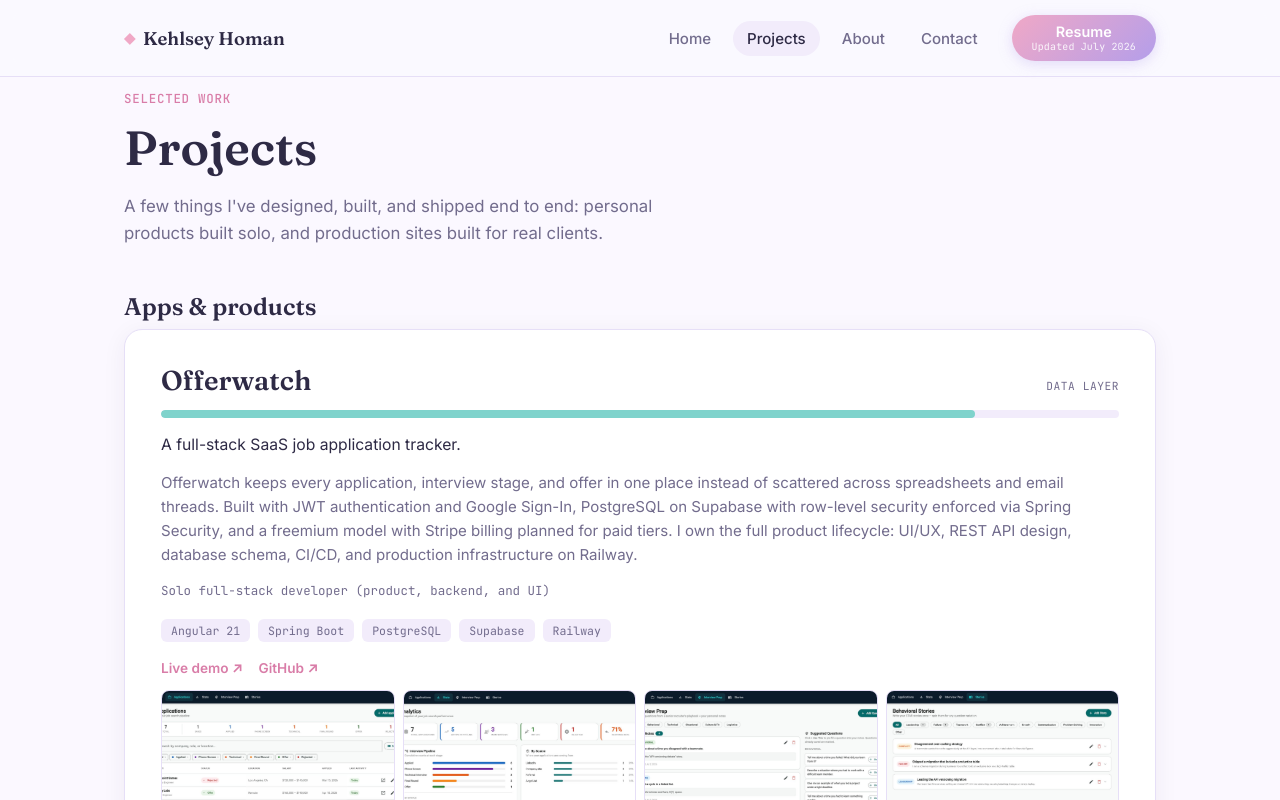
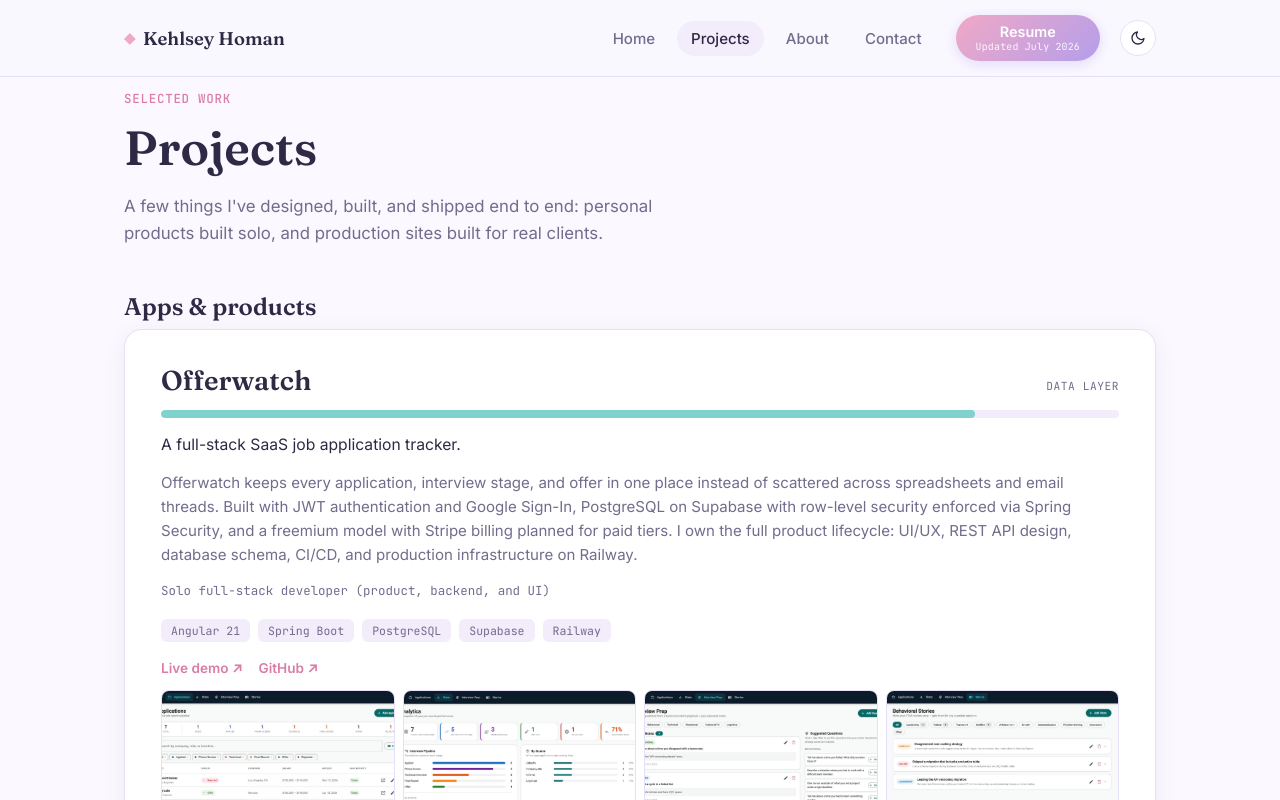
Before and after one commit to KehlseyHoman/Kehlsey-Portfolio, a React (Vite) app: page /projects in a window 1280 px wide. Shown: the top 800 px of the page. Built offline with nearby package versions, Linux system fonts and the light colour scheme.

Commit message:
adding dark mode, analytics

```diff
--- a/index.html
+++ b/index.html
@@ -2,7 +2,22 @@
 <html lang="en">
   <head>
     <meta charset="UTF-8" />
+    <script>
+      (function () {
+        try {
+          var stored = localStorage.getItem('theme');
+          var theme = stored === 'light' || stored === 'dark'
+            ? stored
+            : (window.matchMedia('(prefers-color-scheme: dark)').matches ? 'dark' : 'light');
+          document.documentElement.setAttribute('data-theme', theme);
+        } catch (e) {}
+      })();
+    </script>
     <link rel="icon" type="image/svg+xml" href="/favicon.svg" />
+    <link rel="apple-touch-icon" href="/favicon.svg" />
+    <link rel="manifest" href="/site.webmanifest" />
+    <meta name="theme-color" content="#F0A8C6" />
+    <link rel="canonical" href="https://kehlseyhoman.com/" />
     <meta name="viewport" content="width=device-width, initial-scale=1.0" />
     <meta name="description" content="Kehlsey Homan -Full-stack software engineer specializing in React, Angular, and TypeScript." />
 
@@ -24,11 +39,41 @@
     <link rel="preconnect" href="https://fonts.googleapis.com" />
     <link rel="preconnect" href="https://fonts.gstatic.com" crossorigin />
     <link href="https://fonts.googleapis.com/css2?family=Fraunces:opsz,wght@9..144,400;9..144,500;9..144,600;9..144,700&family=Inter:wght@400;500;600;700&family=JetBrains+Mono:wght@400;500&display=swap" rel="stylesheet" />
+
+    <script type="application/ld+json">
+    {
+      "@context": "https://schema.org",
+      "@type": "Person",
+      "name": "Kehlsey Homan",
+      "url": "https://kehlseyhoman.com/",
+      "jobTitle": "Full-Stack Software Engineer",
+      "image": "https://kehlseyhoman.com/og-image.jpg",
+      "sameAs": [
+        "https://github.com/KehlseyHoman",
+        "https://www.linkedin.com/in/kehlsey-homan-55068b159/"
+      ],
+      "address": {
+        "@type": "PostalAddress",
+        "addressLocality": "Detroit",
+        "addressRegion": "MI",
+        "addressCountry": "US"
+      },
+      "knowsAbout": ["React", "Angular", "TypeScript", "JavaScript", "Spring Boot", "Java", "SQL"]
+    }
+    </script>
+
     <title>Kehlsey Homan -Full-Stack Engineer</title>
   </head>
   <body>
     <div id="root"></div>
     <script type="module" src="/src/main.tsx"></script>
+
+    <!--
+      Analytics: sign up for a free account at https://www.goatcounter.com,
+      then swap the data-goatcounter URL below for the code it gives you
+      (it'll look like https://YOURCODE.goatcounter.com/count).
+    -->
+  <script data-goatcounter="https://kehlsey-portfolio.goatcounter.com/count" async src="//gc.zgo.at/count.js"></script>
     <!--
       Static hidden form so Netlify's build-time HTML parser can detect the
       form fields -Netlify only scans plain HTML, not client-rendered React
--- a/src/components/Nav/Nav.css
+++ b/src/components/Nav/Nav.css
@@ -2,7 +2,7 @@
   position: sticky;
   top: 0;
   z-index: 50;
-  background: rgba(250, 249, 255, 0.85);
+  background: var(--nav-bg);
   backdrop-filter: blur(10px);
   border-bottom: 1px solid var(--line);
 }
--- a/src/components/Nav/Nav.tsx
+++ b/src/components/Nav/Nav.tsx
@@ -1,5 +1,6 @@
 import { NavLink } from 'react-router-dom';
 import { RESUME_URL, RESUME_UPDATED } from '../../data/site';
+import ThemeToggle from '../ThemeToggle/ThemeToggle';
 import './Nav.css';
 
 const links = [
@@ -45,6 +46,8 @@ export default function Nav() {
             <span className="nav-resume-label">Resume</span>
             <span className="nav-resume-updated">Updated {RESUME_UPDATED}</span>
           </a>
+
+          <ThemeToggle />
         </div>
       </div>
     </header>
--- a/src/components/ProjectCard/ProjectCard.css
+++ b/src/components/ProjectCard/ProjectCard.css
@@ -38,7 +38,7 @@
 .project-stat-bar {
   height: 8px;
   border-radius: 999px;
-  background: var(--bg-alt);
+  background: var(--chip-bg);
   overflow: hidden;
 }
 
@@ -58,7 +58,7 @@
   text-transform: uppercase;
   letter-spacing: 0.04em;
   color: var(--ink-soft);
-  background: var(--bg-alt);
+  background: var(--chip-bg);
   border: 1px solid var(--line);
   border-radius: 999px;
   padding: 3px 10px;
@@ -96,7 +96,7 @@
   font-size: 0.72rem;
   padding: 4px 10px;
   border-radius: 6px;
-  background: var(--bg-alt);
+  background: var(--chip-bg);
   color: var(--ink-soft);
 }
 
--- a/src/components/TechFlow/TechFlow.css
+++ b/src/components/TechFlow/TechFlow.css
@@ -74,8 +74,10 @@
   left: 50%;
   transform: translateX(-50%) translateY(4px);
   width: 200px;
-  background: var(--ink);
-  color: #fff;
+  background: var(--tooltip-bg);
+  color: var(--tooltip-text);
+  border: 1px solid rgba(255, 255, 255, 0.1);
+  box-shadow: 0 10px 28px rgba(0, 0, 0, 0.3);
   font-family: var(--font-body);
   font-weight: 400;
   font-size: 0.78rem;
@@ -97,7 +99,7 @@
   left: 50%;
   transform: translateX(-50%);
   border: 6px solid transparent;
-  border-top-color: var(--ink);
+  border-top-color: var(--tooltip-bg);
 }
 
 .tech-pill:hover .tech-pill-note,
--- /dev/null
+++ b/src/components/ThemeToggle/ThemeToggle.css
@@ -0,0 +1,19 @@
+.theme-toggle {
+  display: inline-flex;
+  align-items: center;
+  justify-content: center;
+  width: 36px;
+  height: 36px;
+  flex-shrink: 0;
+  border-radius: 50%;
+  border: 1.5px solid var(--line);
+  background: var(--card);
+  color: var(--ink);
+  transition: border-color 0.2s ease, transform 0.15s ease, color 0.2s ease;
+}
+
+.theme-toggle:hover {
+  border-color: var(--pink-deep);
+  color: var(--pink-deep);
+  transform: translateY(-2px);
+}
--- /dev/null
+++ b/src/components/ThemeToggle/ThemeToggle.tsx
@@ -0,0 +1,39 @@
+import { useEffect, useState } from 'react';
+import './ThemeToggle.css';
+
+type Theme = 'light' | 'dark';
+
+function getInitialTheme(): Theme {
+  const stored = window.localStorage.getItem('theme');
+  if (stored === 'light' || stored === 'dark') return stored;
+  return window.matchMedia('(prefers-color-scheme: dark)').matches ? 'dark' : 'light';
+}
+
+export default function ThemeToggle() {
+  const [theme, setTheme] = useState<Theme>(getInitialTheme);
+
+  useEffect(() => {
+    document.documentElement.setAttribute('data-theme', theme);
+    window.localStorage.setItem('theme', theme);
+  }, [theme]);
+
+  return (
+    <button
+      type="button"
+      className="theme-toggle"
+      onClick={() => setTheme((t) => (t === 'light' ? 'dark' : 'light'))}
+      aria-label={`Switch to ${theme === 'light' ? 'dark' : 'light'} mode`}
+    >
+      {theme === 'light' ? (
+        <svg viewBox="0 0 24 24" width="16" height="16" fill="none" stroke="currentColor" strokeWidth="2" strokeLinecap="round" strokeLinejoin="round">
+          <path d="M21 12.79A9 9 0 1 1 11.21 3 7 7 0 0 0 21 12.79z" />
+        </svg>
+      ) : (
+        <svg viewBox="0 0 24 24" width="16" height="16" fill="none" stroke="currentColor" strokeWidth="2" strokeLinecap="round" strokeLinejoin="round">
+          <circle cx="12" cy="12" r="4" />
+          <path d="M12 2v2M12 20v2M4.93 4.93l1.41 1.41M17.66 17.66l1.41 1.41M2 12h2M20 12h2M4.93 19.07l1.41-1.41M17.66 6.34l1.41-1.41" />
+        </svg>
+      )}
+    </button>
+  );
+}
--- a/src/index.css
+++ b/src/index.css
@@ -12,6 +12,10 @@
   --teal-deep: #4FAFA8;
   --card: #FFFFFF;
   --line: #E6DFF7;
+  --nav-bg: rgba(250, 248, 255, 0.85);
+  --chip-bg: #F2ECFB;
+  --tooltip-bg: #2E2A45;
+  --tooltip-text: #FFFFFF;
 
   /* Type */
   --font-display: 'Fraunces', serif;
@@ -21,6 +25,27 @@
   --radius: 18px;
   --shadow: 0 4px 24px rgba(46, 42, 69, 0.06);
   --shadow-hover: 0 10px 32px rgba(46, 42, 69, 0.12);
+}
+
+[data-theme='dark'] {
+  --bg: #211E33;
+  --bg-alt: #2A2642;
+  --ink: #F5F2FC;
+  --ink-soft: #B8B0D9;
+  --pink: #F0A8C6;
+  --pink-deep: #F6BFD8;
+  --lavender: #B49EEA;
+  --lavender-deep: #CBB9F6;
+  --teal: #7FD3CC;
+  --teal-deep: #9FE3DC;
+  --card: #2C2846;
+  --line: #3E3860;
+  --nav-bg: rgba(33, 30, 51, 0.85);
+  --chip-bg: #3A3459;
+  --tooltip-bg: #0F0D1C;
+  --tooltip-text: #FFFFFF;
+  --shadow: 0 4px 24px rgba(0, 0, 0, 0.35);
+  --shadow-hover: 0 10px 32px rgba(0, 0, 0, 0.5);
 }
 
 * { box-sizing: border-box; }
@@ -33,6 +58,7 @@ body {
   color: var(--ink);
   font-family: var(--font-body);
   -webkit-font-smoothing: antialiased;
+  transition: background 0.2s ease, color 0.2s ease;
 }
 
 a { color: inherit; text-decoration: none; }
```
Also changed, not shown: public/robots.txt (added), public/site.webmanifest (added), 1 other file (tests, documents, lock files or other folders).
